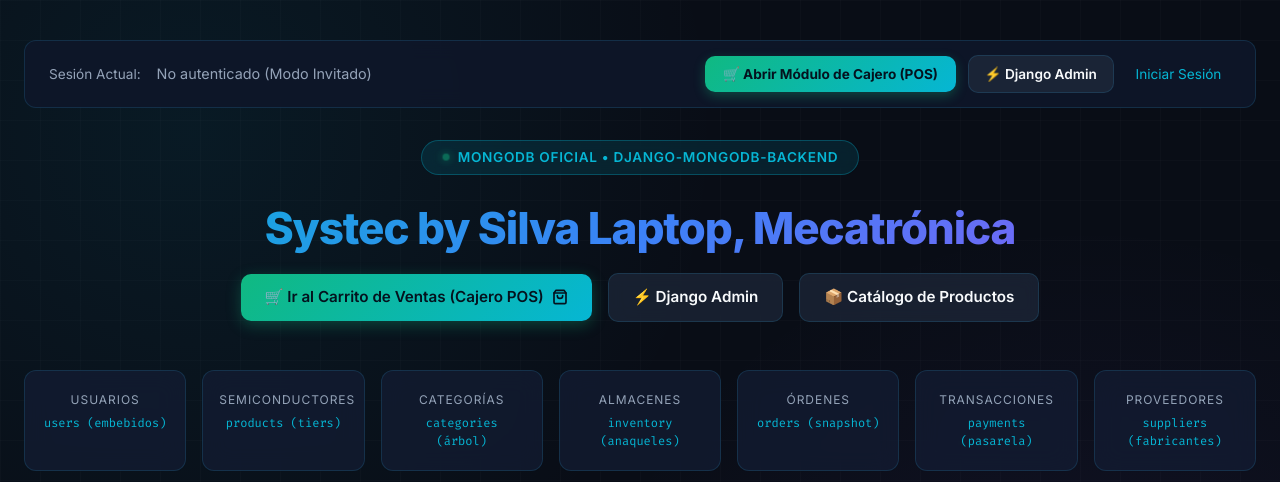
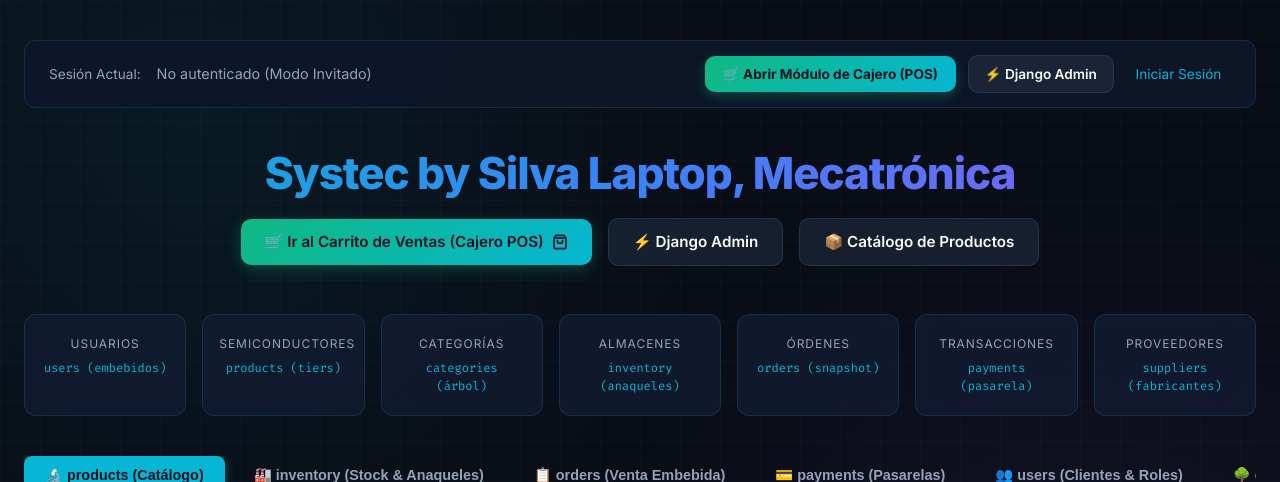
Before and after one commit to adriandoct/tienda, a Django app: template miapp/templates/miapp/index.html in a window 1280 px wide. Shown: the top 482 px of the page. Run offline with Django 5.2, Linux system fonts and the light colour scheme; the template is opened without the code that fills it, so the values that code supplies are empty.

Commit message:
Eliminar badge de MongoDB Oficial del header

```diff
--- a/miapp/templates/miapp/index.html
+++ b/miapp/templates/miapp/index.html
@@ -536,10 +536,6 @@
 
         <!-- Header -->
         <header class="header">
-            <div class="header-badge">
-                <span class="pulse-dot"></span>
-                <span>MongoDB Oficial &bull; django-mongodb-backend</span>
-            </div>
             <h1 class="main-title">Systec by Silva Laptop, Mecatrónica</h1>
             <div class="cta-bar">
                 <a href="{% url 'modulo_cajero' %}" class="btn btn-primary" id="btn-pos">
```
